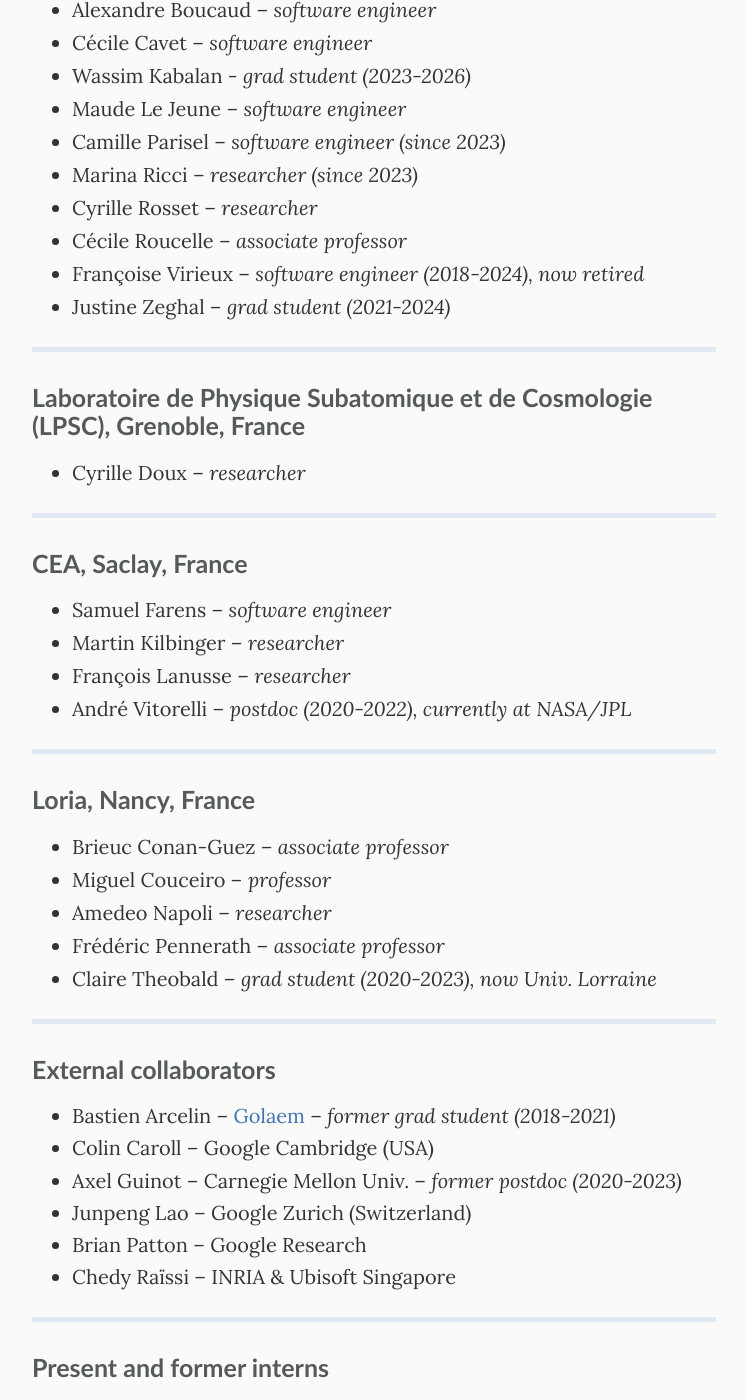
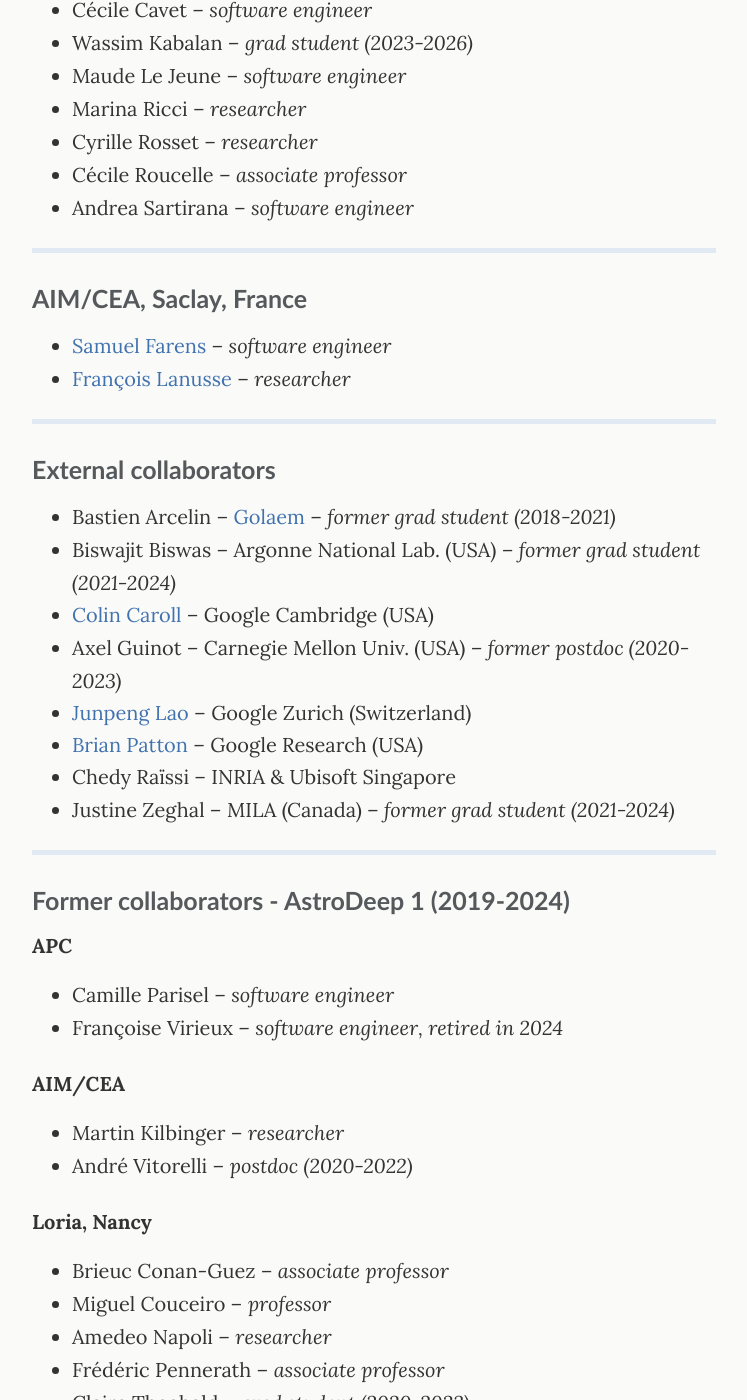
Before and after one commit to astrodeepnet/website, a Jekyll site: the page built from _pages/people.md, in a window 1280 px wide and 1400 px high, scrolled down 335 px. Shown: the whole window, without its empty margins (266-1013 px from the left). Built offline with Jekyll 4.4.1, drawn with Linux system fonts in a browser that asks for light colours; some of the changed text lies outside the part shown.

Commit message:
Update people

```diff
--- a/_pages/people.md
+++ b/_pages/people.md
@@ -9,57 +9,62 @@ permalink: /people/
 ### AstroParticule & Cosmologie (APC), Paris, France
 
 - Eric Aubourg (**P.I.**) – _researcher_
-- Biswajit Biswas – _grad student (2021-2024)_
-- Alexandre Boucaud – _software engineer_
+- [Alexandre Boucaud](https://aboucaud.github.io) – _software engineer_
 - Cécile Cavet – _software engineer_
-- Wassim Kabalan - _grad student (2023-2026)_
+<!-- - Kirill Grishin – _postdoc (2024-2025)_ -->
+- Wassim Kabalan – _grad student (2023-2026)_
 - Maude Le Jeune – _software engineer_
-- Camille Parisel – _software engineer (since 2023)_
-- Marina Ricci – _researcher (since 2023)_
+- Marina Ricci – _researcher_
 - Cyrille Rosset – _researcher_
 - Cécile Roucelle – _associate professor_
-- Françoise Virieux – _software engineer (2018-2024), now retired_
-- Justine Zeghal – _grad student (2021-2024)_
+- Andrea Sartirana – _software engineer_
 
 ---
 
-### Laboratoire de Physique Subatomique et de Cosmologie (LPSC), Grenoble, France
+### AIM/CEA, Saclay, France
 
-- Cyrille Doux – _researcher_
-
----
-
-### CEA, Saclay, France
-
-- Samuel Farens – _software engineer_
-- Martin Kilbinger – _researcher_
-- François Lanusse – _researcher_
-- André Vitorelli – _postdoc (2020-2022), currently at NASA/JPL_
-
----
-
-### Loria, Nancy, France
-
-- Brieuc Conan-Guez – _associate professor_
-- Miguel Couceiro – _professor_
-- Amedeo Napoli – _researcher_
-- Frédéric Pennerath – _associate professor_
-- Claire Theobald – _grad student (2020-2023), now Univ. Lorraine_
+- [Samuel Farens](https://sfarrens.github.io/) – _software engineer_
+- [François Lanusse](https://flanusse.net/) – _researcher_
 
 ---
 
 ### External collaborators
 
 - Bastien Arcelin – [Golaem][golaem] – _former grad student (2018-2021)_
-- Colin Caroll – Google Cambridge (USA)
-- Axel Guinot – Carnegie Mellon Univ. – _former postdoc (2020-2023)_
-- Junpeng Lao – Google Zurich (Switzerland)
-- Brian Patton – Google Research
+- Biswajit Biswas – Argonne National Lab. (USA) – _former grad student (2021-2024)_
+- [Colin Caroll](https://colindcarroll.com/) – Google Cambridge (USA)
+- Axel Guinot – Carnegie Mellon Univ. (USA) – _former postdoc (2020-2023)_
+- [Junpeng Lao](https://junpenglao.xyz/) – Google Zurich (Switzerland)
+- [Brian Patton](https://research.google/people/105050/) – Google Research (USA)
 - Chedy Raïssi – INRIA & Ubisoft Singapore
+- Justine Zeghal – MILA (Canada) – _former grad student (2021-2024)_
+
+---
+
+### Former collaborators - AstroDeep 1 (2019-2024)
+
+**APC**
+- Camille Parisel – _software engineer_
+- Françoise Virieux – _software engineer, retired in 2024_
+
+**AIM/CEA**
+- Martin Kilbinger – _researcher_
+- André Vitorelli – _postdoc (2020-2022)_
+
+**Loria, Nancy**
+- Brieuc Conan-Guez – _associate professor_
+- Miguel Couceiro – _professor_
+- Amedeo Napoli – _researcher_
+- Frédéric Pennerath – _associate professor_
+- Claire Theobald – _grad student (2020-2023)_
 
 ---
 
 ### Present and former interns
+
+#### 2025
+
+- Binh Nguyen Thi Yen
 
 #### 2024
 
@@ -74,8 +79,8 @@ permalink: /people/
 
 #### 2021
 
-- Biswajit Biswas – _now grad student at APC_
-- Justine Zeghal – _now grad student at APC_
+- Biswajit Biswas
+- Justine Zeghal
 
 #### 2020
 
```
